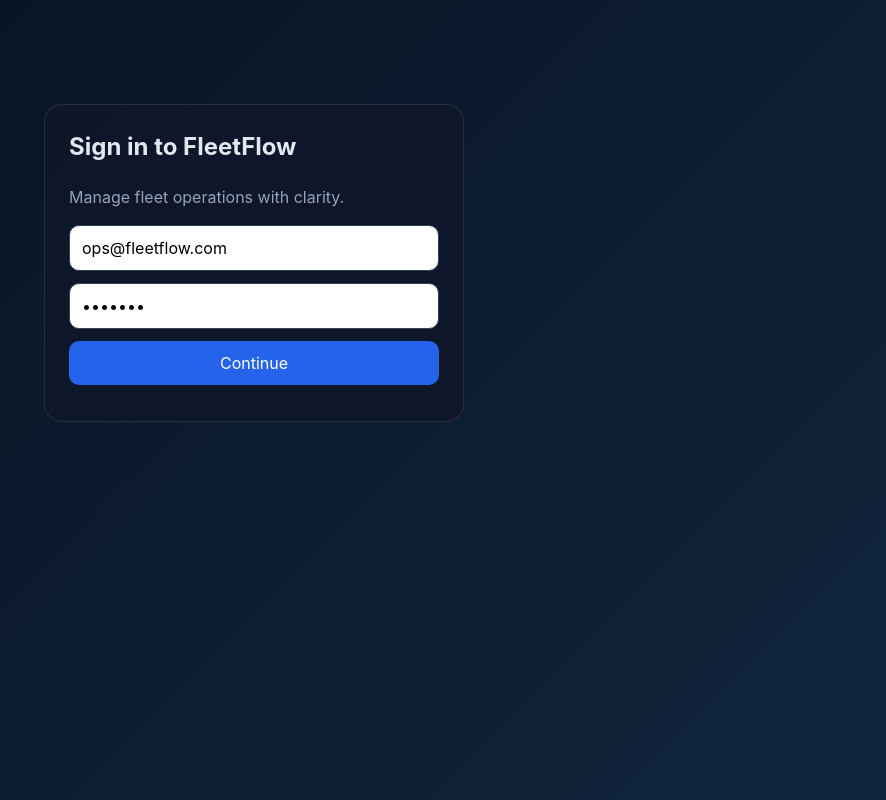
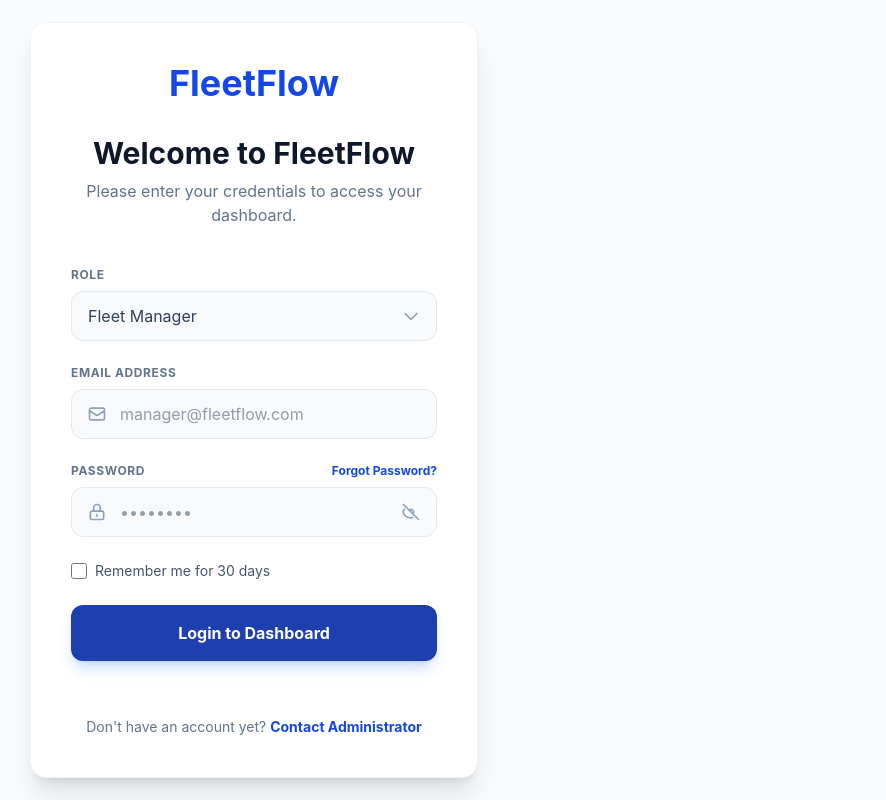
Before and after one commit to HETAXITAPODHAN29/FleetFlow, a React (Vite) app: page /login in a window 1280 px wide. Shown: the whole page, without its empty margins (386-1272 px from the left). Built offline with nearby package versions, Linux system fonts and the light colour scheme; the HTML template or start-up script is replaced by a standard one.

Commit message:
updated login page

```diff
--- a/package.json
+++ b/package.json
@@ -14,7 +14,9 @@
     "react-router-dom": "^6.30.4"
   },
   "devDependencies": {
+    "@tailwindcss/vite": "^4.3.3",
     "@vitejs/plugin-react": "^4.3.1",
+    "tailwindcss": "^4.3.3",
     "vite": "^5.4.10"
   }
 }
--- a/src/index.css
+++ b/src/index.css
@@ -1,36 +1 @@
-:root {
-  font-family: Inter, system-ui, -apple-system, BlinkMacSystemFont, 'Segoe UI', sans-serif;
-  line-height: 1.5;
-  font-weight: 400;
-  color: #e2e8f0;
-  background: #07111f;
-  font-synthesis: none;
-  text-rendering: optimizeLegibility;
-  -webkit-font-smoothing: antialiased;
-  -moz-osx-font-smoothing: grayscale;
-}
-
-* { box-sizing: border-box; }
-body { margin: 0; min-height: 100vh; background: linear-gradient(135deg, #07111f, #10253d); }
-a { text-decoration: none; color: inherit; }
-button, input, select { font: inherit; }
-
-#root { min-height: 100vh; }
-
-.app-shell { display: flex; min-height: 100vh; }
-.sidebar { width: 260px; background: rgba(2, 8, 23, 0.95); padding: 24px 16px; border-right: 1px solid rgba(255,255,255,0.08); }
-.sidebar h2 { margin: 0 0 8px; font-size: 1.2rem; }
-.sidebar p { margin: 0 0 24px; color: #94a3b8; font-size: 0.95rem; }
-.nav-link { display: block; padding: 10px 12px; margin-bottom: 8px; border-radius: 10px; color: #cbd5e1; }
-.nav-link.active, .nav-link:hover { background: #1d4ed8; color: white; }
-.main-content { flex: 1; padding: 24px; }
-.navbar { display: flex; justify-content: space-between; align-items: center; margin-bottom: 24px; }
-.card-grid { display: grid; grid-template-columns: repeat(auto-fit, minmax(220px, 1fr)); gap: 16px; }
-.card { background: rgba(15, 23, 42, 0.8); border: 1px solid rgba(255,255,255,0.08); border-radius: 16px; padding: 16px; box-shadow: 0 10px 30px rgba(0,0,0,0.2); }
-.stats { font-size: 1.8rem; font-weight: 700; margin-top: 6px; }
-.page-title { margin: 0 0 16px; font-size: 1.6rem; }
-.auth-card { max-width: 420px; margin: 80px auto; background: rgba(15, 23, 42, 0.9); border: 1px solid rgba(255,255,255,0.1); border-radius: 18px; padding: 24px; }
-.auth-card input, .auth-card button { width: 100%; padding: 10px 12px; border-radius: 10px; border: 1px solid #334155; margin-bottom: 12px; }
-.auth-card button { background: #2563eb; color: white; border: none; cursor: pointer; }
-.table { width: 100%; border-collapse: collapse; margin-top: 12px; }
-.table th, .table td { padding: 10px 12px; border-bottom: 1px solid rgba(255,255,255,0.08); text-align: left; }
+@import "tailwindcss";
--- a/src/pages/Login.jsx
+++ b/src/pages/Login.jsx
@@ -1,22 +1,156 @@
+import React, { useState } from 'react';
 import { useNavigate } from 'react-router-dom';
 
-export default function Login() {
+const Login = () => {
   const navigate = useNavigate();
+  const [showPassword, setShowPassword] = useState(false);
+  const [role, setRole] = useState('Fleet Manager');
+  const [email, setEmail] = useState('');
+  const [password, setPassword] = useState('');
 
-  const handleSubmit = (e) => {
+  const handleLogin = (e) => {
     e.preventDefault();
+    // Dummy login logic
+    console.log('Logging in as:', role);
     navigate('/dashboard');
   };
 
   return (
-    <div className="auth-card">
-      <h2 style={{ marginTop: 0 }}>Sign in to FleetFlow</h2>
-      <p style={{ color: '#94a3b8' }}>Manage fleet operations with clarity.</p>
-      <form onSubmit={handleSubmit}>
-        <input type="email" placeholder="Email" defaultValue="ops@fleetflow.com" />
-        <input type="password" placeholder="Password" defaultValue="demo123" />
-        <button type="submit">Continue</button>
-      </form>
+    <div className="min-h-screen bg-slate-50 flex items-center justify-center p-4 font-sans">
+      <div className="w-full max-w-md bg-white rounded-2xl shadow-xl border border-slate-100 overflow-hidden">
+        <div className="p-8 md:p-10">
+          {/* Logo Section */}
+         <div className="flex justify-center mb-8">
+             <h1 className="text-4xl font-bold text-blue-700">
+                FleetFlow
+             </h1>
+         </div>
+
+          {/* Header */}
+          <div className="text-center mb-10">
+            <h1 className="text-3xl font-bold text-slate-900 mb-2">Welcome to FleetFlow</h1>
+            <p className="text-slate-500">Please enter your credentials to access your dashboard.</p>
+          </div>
+
+          <form onSubmit={handleLogin} className="space-y-6">
+            {/* Role Dropdown */}
+            <div>
+              <label className="block text-xs font-bold text-slate-500 uppercase tracking-wider mb-2">
+                Role
+              </label>
+              <div className="relative">
+                <select
+                  value={role}
+                  onChange={(e) => setRole(e.target.value)}
+                  className="w-full bg-slate-50 border border-slate-200 rounded-xl px-4 py-3 text-slate-700 appearance-none focus:outline-none focus:ring-2 focus:ring-blue-600/20 focus:border-blue-600 transition-all cursor-pointer"
+                >
+                  <option>Fleet Manager</option>
+                  <option>Dispatcher</option>
+                  <option>Safety Officer</option>
+                  <option>Financial Analyst</option>
+                </select>
+                <div className="absolute right-4 top-1/2 -translate-y-1/2 pointer-events-none text-slate-400">
+                  <svg className="w-5 h-5" fill="none" stroke="currentColor" viewBox="0 0 24 24">
+                    <path strokeLinecap="round" strokeLinejoin="round" strokeWidth="2" d="M19 9l-7 7-7-7" />
+                  </svg>
+                </div>
+              </div>
+            </div>
+
+            {/* Email Field */}
+            <div>
+              <label className="block text-xs font-bold text-slate-500 uppercase tracking-wider mb-2">
+                Email Address
+              </label>
+              <div className="relative">
+                <span className="absolute left-4 top-1/2 -translate-y-1/2 text-slate-400">
+                  <svg className="w-5 h-5" fill="none" stroke="currentColor" viewBox="0 0 24 24">
+                    <path strokeLinecap="round" strokeLinejoin="round" strokeWidth="2" d="M3 8l7.89 5.26a2 2 0 002.22 0L21 8M5 19h14a2 2 0 002-2V7a2 2 0 00-2-2H5a2 2 0 00-2 2v10a2 2 0 002 2z" />
+                  </svg>
+                </span>
+                <input
+                  type="email"
+                  required
+                  placeholder="manager@fleetflow.com"
+                  value={email}
+                  onChange={(e) => setEmail(e.target.value)}
+                  className="w-full bg-slate-50 border border-slate-200 rounded-xl pl-12 pr-4 py-3 text-slate-700 focus:outline-none focus:ring-2 focus:ring-blue-600/20 focus:border-blue-600 transition-all"
+                />
+              </div>
+            </div>
+
+            {/* Password Field */}
+            <div>
+              <div className="flex justify-between items-center mb-2">
+                <label className="text-xs font-bold text-slate-500 uppercase tracking-wider">
+                  Password
+                </label>
+                <button type="button" className="text-xs font-bold text-blue-700 hover:text-blue-800 transition-colors">
+                  Forgot Password?
+                </button>
+              </div>
+              <div className="relative">
+                <span className="absolute left-4 top-1/2 -translate-y-1/2 text-slate-400">
+                  <svg className="w-5 h-5" fill="none" stroke="currentColor" viewBox="0 0 24 24">
+                    <path strokeLinecap="round" strokeLinejoin="round" strokeWidth="2" d="M12 15v2m-6 4h12a2 2 0 002-2v-6a2 2 0 00-2-2H6a2 2 0 00-2 2v6a2 2 0 002 2zm10-10V7a4 4 0 00-8 0v4h8z" />
+                  </svg>
+                </span>
+                <input
+                  type={showPassword ? "text" : "password"}
+                  required
+                  placeholder="••••••••"
+                  value={password}
+                  onChange={(e) => setPassword(e.target.value)}
+                  className="w-full bg-slate-50 border border-slate-200 rounded-xl pl-12 pr-12 py-3 text-slate-700 focus:outline-none focus:ring-2 focus:ring-blue-600/20 focus:border-blue-600 transition-all"
+                />
+                <button
+                  type="button"
+                  onClick={() => setShowPassword(!showPassword)}
+                  className="absolute right-4 top-1/2 -translate-y-1/2 text-slate-400 hover:text-slate-600 transition-colors"
+                >
+                  {showPassword ? (
+                    <svg className="w-5 h-5" fill="none" stroke="currentColor" viewBox="0 0 24 24">
+                      <path strokeLinecap="round" strokeLinejoin="round" strokeWidth="2" d="M15 12a3 3 0 11-6 0 3 3 0 016 0z" />
+                      <path strokeLinecap="round" strokeLinejoin="round" strokeWidth="2" d="M2.458 12C3.732 7.943 7.523 5 12 5c4.478 0 8.268 2.943 9.542 7-1.274 4.057-5.064 7-9.542 7-4.477 0-8.268-2.943-9.542-7z" />
+                    </svg>
+                  ) : (
+                    <svg className="w-5 h-5" fill="none" stroke="currentColor" viewBox="0 0 24 24">
+                      <path strokeLinecap="round" strokeLinejoin="round" strokeWidth="2" d="M13.875 18.825A10.05 10.05 0 0112 19c-4.478 0-8.268-2.943-9.543-7a9.97 9.97 0 011.563-3.029m5.858.908a3 3 0 114.243 4.243M9.878 9.878l4.242 4.242M9.88 9.88l-3.29-3.29m7.532 7.532l3.29 3.29M3 3l18 18" />
+                    </svg>
+                  )}
+                </button>
+              </div>
+            </div>
+
+            {/* Remember Me */}
+            <div className="flex items-center">
+              <input
+                id="remember_me"
+                type="checkbox"
+                className="w-4 h-4 text-blue-700 border-slate-300 rounded focus:ring-blue-600 cursor-pointer"
+              />
+              <label htmlFor="remember_me" className="ml-2 block text-sm text-slate-600 cursor-pointer select-none">
+                Remember me for 30 days
+              </label>
+            </div>
+
+            {/* Login Button */}
+            <button
+              type="submit"
+              className="w-full bg-[#1e40af] hover:bg-blue-800 text-white font-bold py-4 rounded-xl shadow-lg shadow-blue-600/20 active:scale-[0.98] transition-all"
+            >
+              Login to Dashboard
+            </button>
+
+            {/* Footer Text */}
+            <p className="text-center text-sm text-slate-500 mt-8">
+              Don't have an account yet? <button type="button" className="text-blue-700 font-bold hover:underline">Contact Administrator</button>
+            </p>
+          </form>
+        </div>
+      </div>
     </div>
   );
-}
+};
+
+export default Login;
--- a/vite.config.js
+++ b/vite.config.js
@@ -1,10 +1,10 @@
-import { defineConfig } from 'vite';
-import react from '@vitejs/plugin-react';
+import { defineConfig } from 'vite'
+import react from '@vitejs/plugin-react'
+import tailwindcss from '@tailwindcss/vite'
 
 export default defineConfig({
-  plugins: [react()],
-  server: {
-    host: '0.0.0.0',
-    port: 3000
-  }
-});
+  plugins: [
+    react(),
+    tailwindcss(),
+  ],
+})
```
Also changed, not shown: 1 other file (tests, documents, lock files or other folders).
